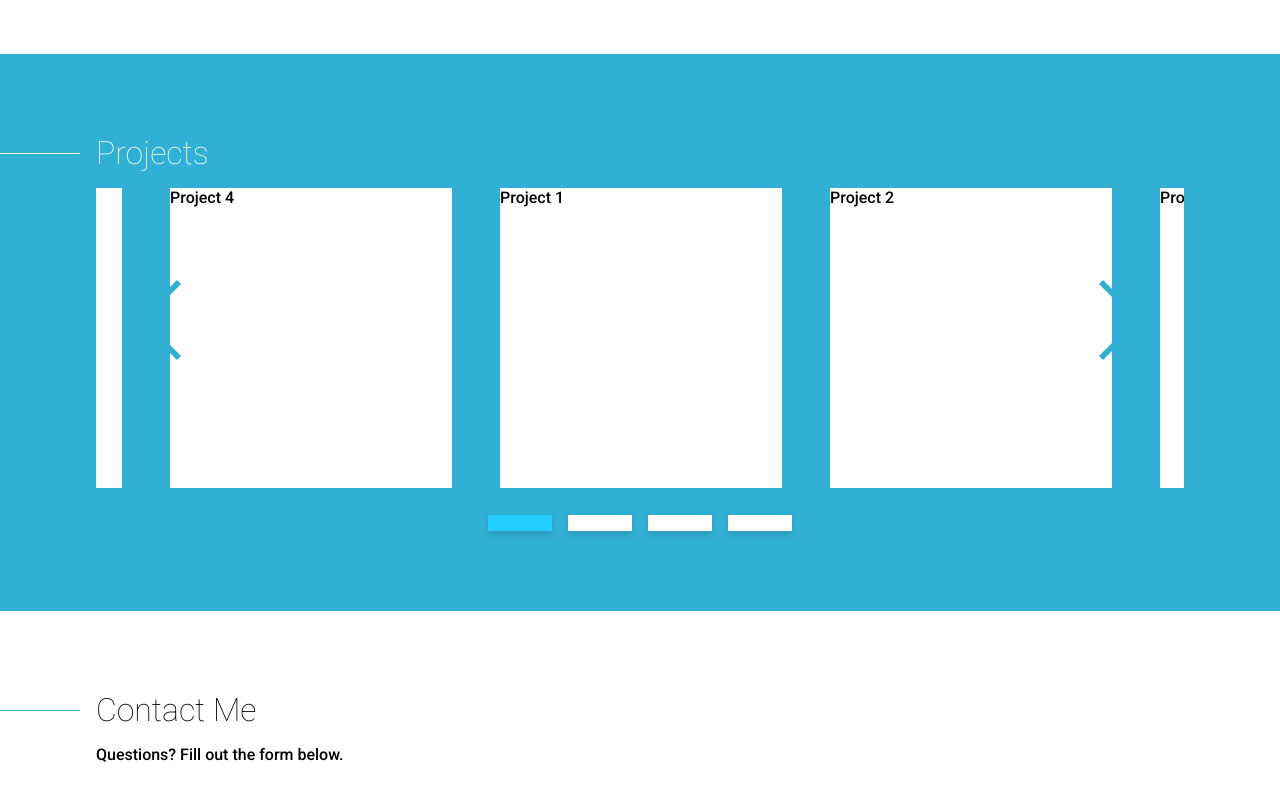
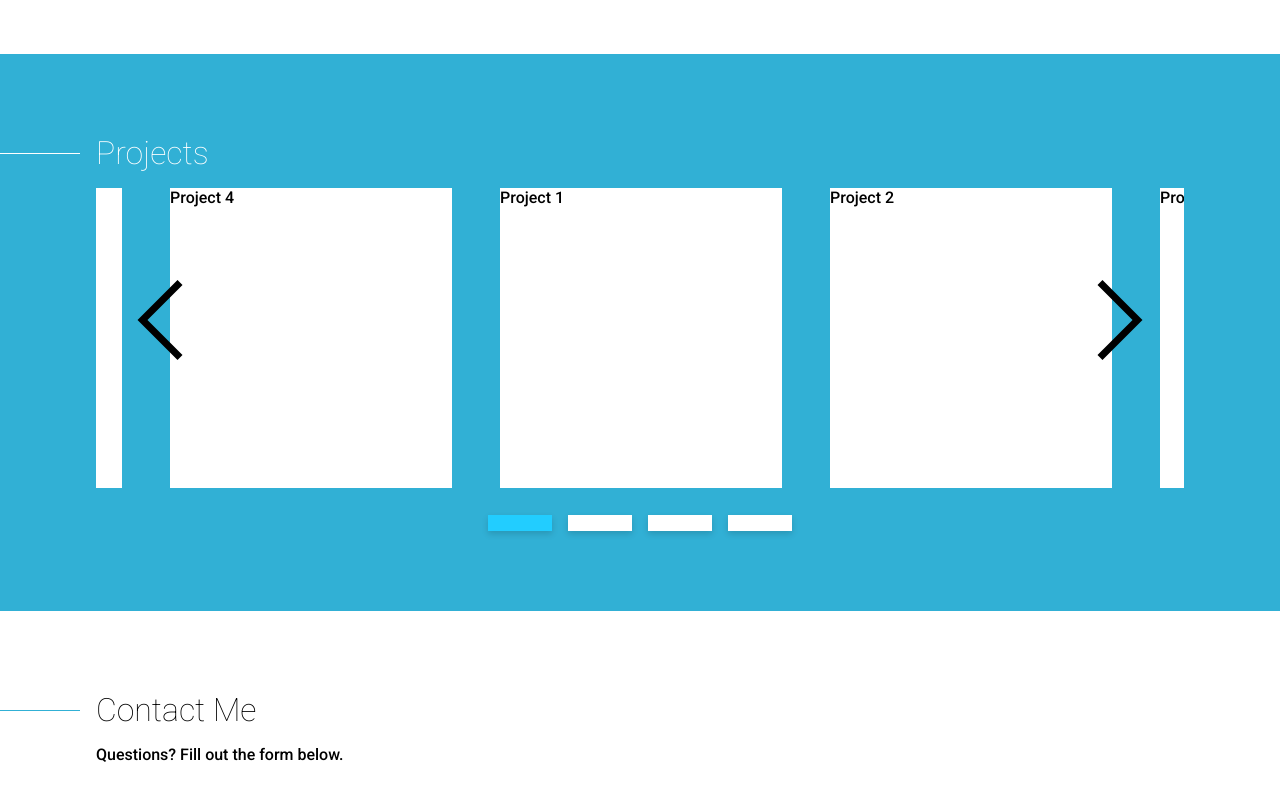
Before and after one commit to johnny1864/portfolio.v3, a plain HTML site: page index.html in a window 1280 px wide. Shown: the part 877-1677 px from the top of the page. Drawn offline with nearby package versions, Linux system fonts and the light colour scheme.

Commit message:
added black arrows

```diff
--- a/index.html
+++ b/index.html
@@ -126,6 +126,13 @@
             {
               breakpoint: 960,
               settings: {
+                slidesToShow: 1,
+                centerMode: true,
+              },
+            },
+            {
+              breakpoint: 1200,
+              settings: {
                 slidesToShow: 3,
                 centerMode: true,
               },
--- a/scss/parts/_slick.scss
+++ b/scss/parts/_slick.scss
@@ -12,7 +12,7 @@
     cursor: pointer;
     overflow: hidden;
     background-color: transparent;
-    background-image: url('./images/arrow.svg');
+    background-image: url('./images/chevron.svg');
     background-position: center;
     background-size: contain;
     background-repeat: no-repeat;
@@ -20,16 +20,16 @@
     outline: none;
 
     &:hover {
-      background-color: $white;
+      // background-color: $white;
     }
 
     &.slick-prev {
       left: 1.5rem;
-      transform: rotate(90deg);
+      transform: rotate(-180deg);
     }
     &.slick-next {
       right: 1.5rem;
-      transform: rotate(-90deg);
+      //transform: rotate(-90deg);
     }
   }
 
```
Also changed, not shown: dist/images/chevron.svg (added), dist/main.css, 1 other file.
